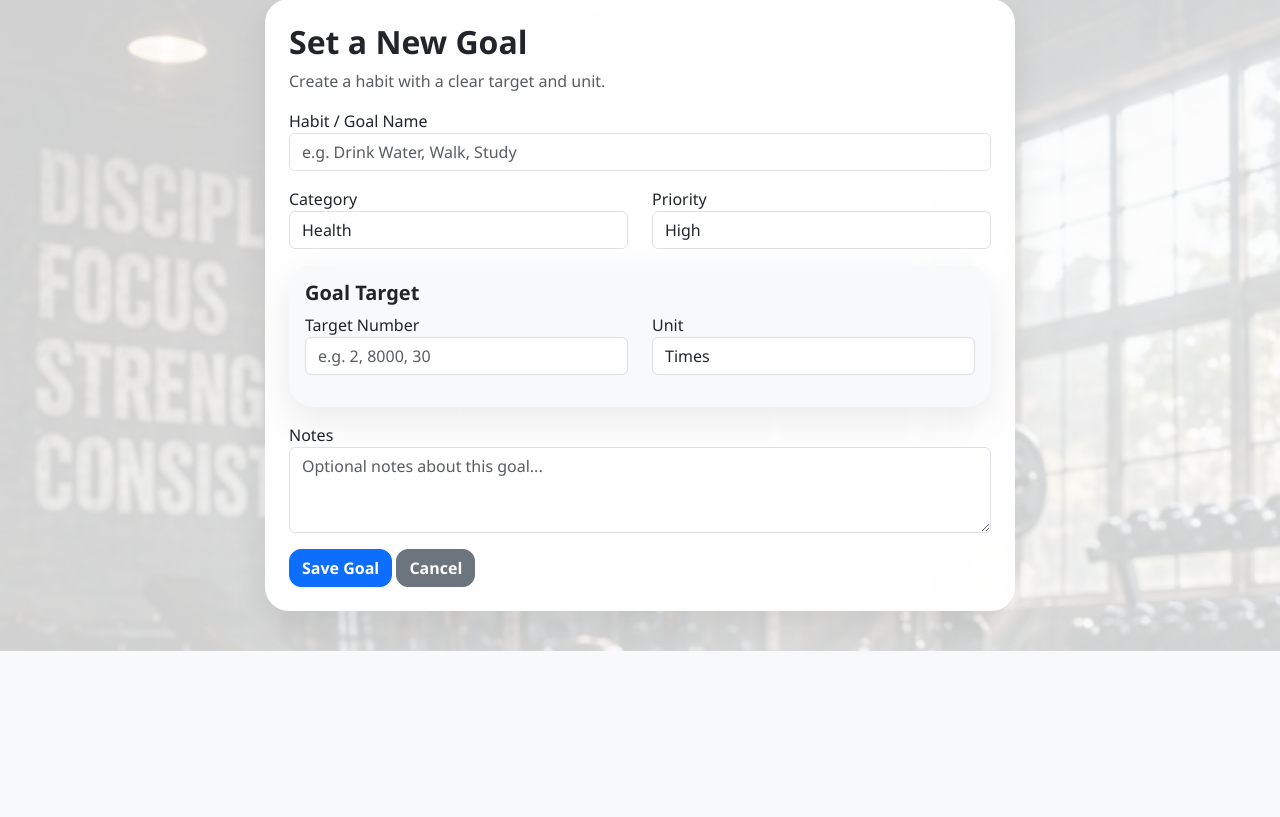
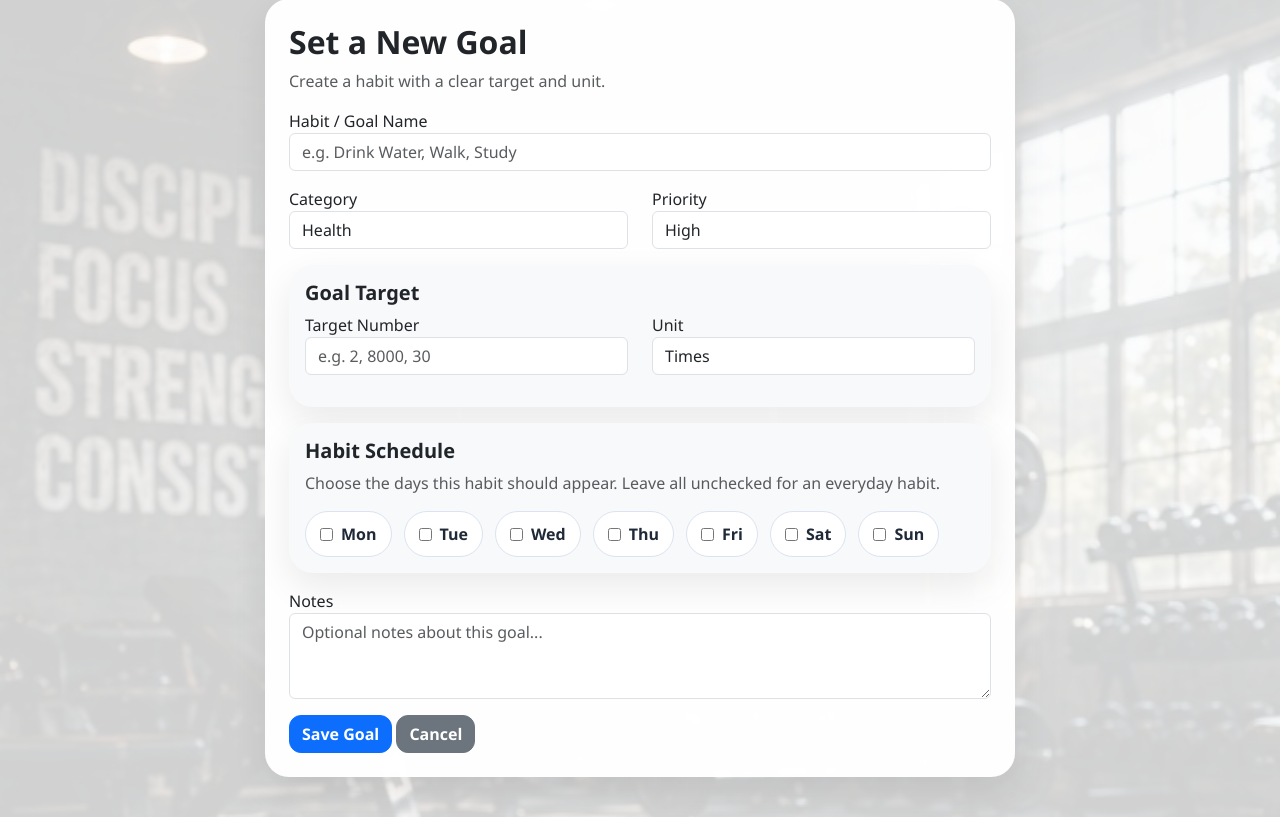
Before and after one commit to wenghengan-source/Agile-Web-Development-Project, a Flask app: page /new_habit in a window 1280 px wide. Shown: the part 151-968 px from the top of the page. Before the commit the page ends 802 px from the top, so only its background shows below. Run offline with Flask 3, Linux system fonts and the light colour scheme; the visitor is signed in with stand-in values (Sample User, id 1).

Commit message:
Add habit schedule field and create/edit form support

```diff
--- a/Habit-tracker/app.py
+++ b/Habit-tracker/app.py
@@ -7,6 +7,40 @@ import calendar as cal
 
 app = Flask(__name__)
 app.secret_key = "habit_tracker_secret_key"
+
+WEEKDAY_NAMES = ["Mon", "Tue", "Wed", "Thu", "Fri", "Sat", "Sun"]
+
+
+def ensure_column_exists(cursor, table_name, column_name, column_definition):
+    cursor.execute(f"PRAGMA table_info({table_name})")
+    existing_columns = [column[1] for column in cursor.fetchall()]
+
+    if column_name not in existing_columns:
+        cursor.execute(
+            f"ALTER TABLE {table_name} "
+            f"ADD COLUMN {column_name} {column_definition}"
+        )
+
+
+def parse_schedule(schedule_value):
+    if not schedule_value:
+        return []
+
+    return [
+        day.strip()
+        for day in schedule_value.split(",")
+        if day.strip()
+    ]
+
+
+def is_habit_scheduled_for_date(schedule_value, target_date):
+    scheduled_days = parse_schedule(schedule_value)
+
+    # Empty schedules represent legacy habits and should behave as daily.
+    if not scheduled_days:
+        return True
+
+    return target_date.strftime("%a") in scheduled_days
 
 
 def init_db():
@@ -28,6 +62,7 @@ def init_db():
             user_id INTEGER NOT NULL,
             habit_name TEXT NOT NULL,
             category TEXT,
+            schedule TEXT,
             priority TEXT,
             target_value TEXT,
             target_unit TEXT,
@@ -36,6 +71,8 @@ def init_db():
             streak INTEGER DEFAULT 0
         )
     """)
+
+    ensure_column_exists(cursor, "habits", "schedule", "TEXT")
 
     cursor.execute("""
         CREATE TABLE IF NOT EXISTS habit_completions (
@@ -314,6 +351,7 @@ def new_habit():
         habit_name = request.form["habit_name"]
         category = request.form["category"]
         priority = request.form["priority"]
+        schedule = ",".join(request.form.getlist("schedule"))
         target_value = request.form["target_value"]
         target_unit = request.form["target_unit"]
         notes = request.form["notes"]
@@ -324,12 +362,13 @@ def new_habit():
 
         cursor.execute("""
             INSERT INTO habits
-            (user_id, habit_name, category, priority, target_value, target_unit, notes, created_date)
-            VALUES (?, ?, ?, ?, ?, ?, ?, ?)
+            (user_id, habit_name, category, schedule, priority, target_value, target_unit, notes, created_date)
+            VALUES (?, ?, ?, ?, ?, ?, ?, ?, ?)
         """, (
             session["user_id"],
             habit_name,
             category,
+            schedule,
             priority,
             target_value,
             target_unit,
@@ -439,7 +478,7 @@ def edit_habit(habit_id):
         return redirect(url_for("dashboard"))
 
     cursor.execute("""
-        SELECT id, habit_name, category, priority, target_value, target_unit, notes, created_date
+        SELECT id, habit_name, category, schedule, priority, target_value, target_unit, notes, created_date
         FROM habits
         WHERE id = ? AND user_id = ?
     """, (habit_id, session["user_id"]))
@@ -451,7 +490,13 @@ def edit_habit(habit_id):
         flash("Habit not found.")
         return redirect(url_for("dashboard"))
 
-    return render_template("edit_habit.html", habit=habit)
+    selected_schedule = parse_schedule(habit[3])
+
+    return render_template(
+        "edit_habit.html",
+        habit=habit,
+        selected_schedule=selected_schedule
+    )
 
 
 @app.route("/delete_habit/<int:habit_id>")
--- a/Habit-tracker/static/style.css
+++ b/Habit-tracker/static/style.css
@@ -1422,6 +1422,29 @@ h1, h2, h3, h4, h5 {
     border-radius: 12px;
 }
 
+.weekday-selector {
+    display: flex;
+    flex-wrap: wrap;
+    gap: 12px;
+}
+
+.weekday-option {
+    display: inline-flex;
+    align-items: center;
+    gap: 8px;
+    background: white;
+    border: 1px solid #dbe3f0;
+    border-radius: 999px;
+    padding: 10px 14px;
+    font-weight: 600;
+    color: #1f2937;
+    cursor: pointer;
+}
+
+.weekday-option input {
+    margin: 0;
+}
+
 @media (max-width: 900px) {
     .stats-metric-grid {
         grid-template-columns: 1fr;
--- a/Habit-tracker/templates/new_habit.html
+++ b/Habit-tracker/templates/new_habit.html
@@ -85,6 +85,50 @@
                 </div>
             </div>
 
+            <div class="card p-3 mb-3 bg-light">
+                <h5>Habit Schedule</h5>
+                <p class="text-muted mb-3">
+                    Choose the days this habit should appear. Leave all unchecked for an everyday habit.
+                </p>
+
+                <div class="weekday-selector">
+                    <label class="weekday-option">
+                        <input type="checkbox" name="schedule" value="Mon">
+                        <span>Mon</span>
+                    </label>
+
+                    <label class="weekday-option">
+                        <input type="checkbox" name="schedule" value="Tue">
+                        <span>Tue</span>
+                    </label>
+
+                    <label class="weekday-option">
+                        <input type="checkbox" name="schedule" value="Wed">
+                        <span>Wed</span>
+                    </label>
+
+                    <label class="weekday-option">
+                        <input type="checkbox" name="schedule" value="Thu">
+                        <span>Thu</span>
+                    </label>
+
+                    <label class="weekday-option">
+                        <input type="checkbox" name="schedule" value="Fri">
+                        <span>Fri</span>
+                    </label>
+
+                    <label class="weekday-option">
+                        <input type="checkbox" name="schedule" value="Sat">
+                        <span>Sat</span>
+                    </label>
+
+                    <label class="weekday-option">
+                        <input type="checkbox" name="schedule" value="Sun">
+                        <span>Sun</span>
+                    </label>
+                </div>
+            </div>
+
             <div class="mb-3">
                 <label>Notes</label>
                 <textarea name="notes" class="form-control" rows="3" placeholder="Optional notes about this goal..."></textarea>
```
Also changed, not shown: Habit-tracker/templates/edit_habit.html (+56 -14 lines).
